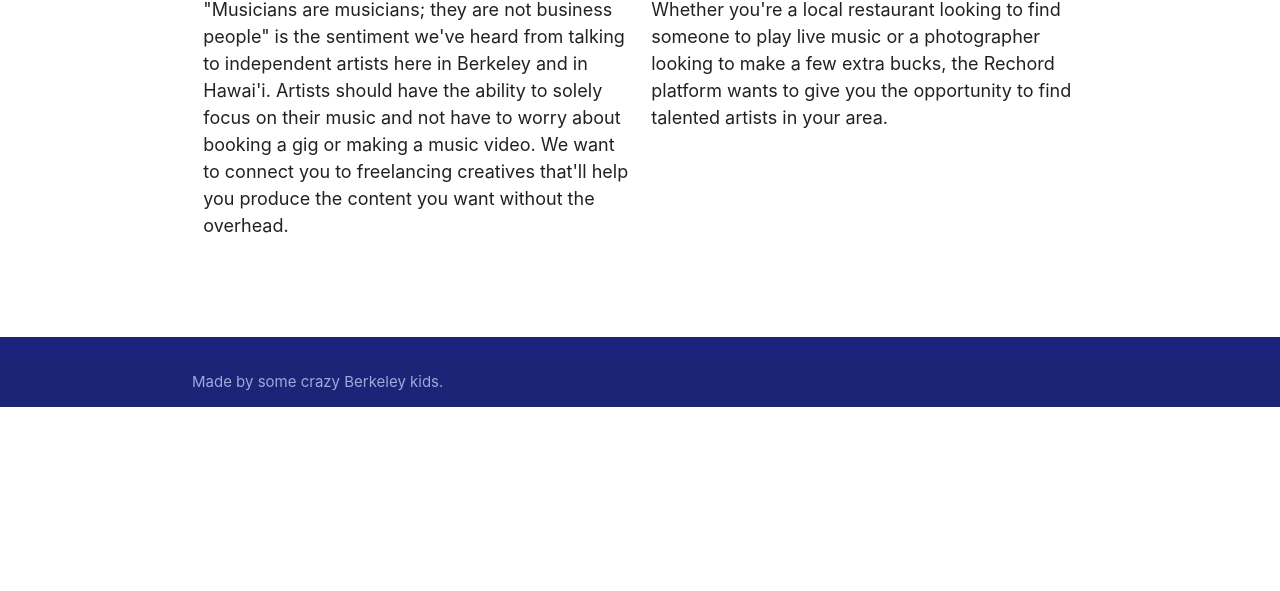
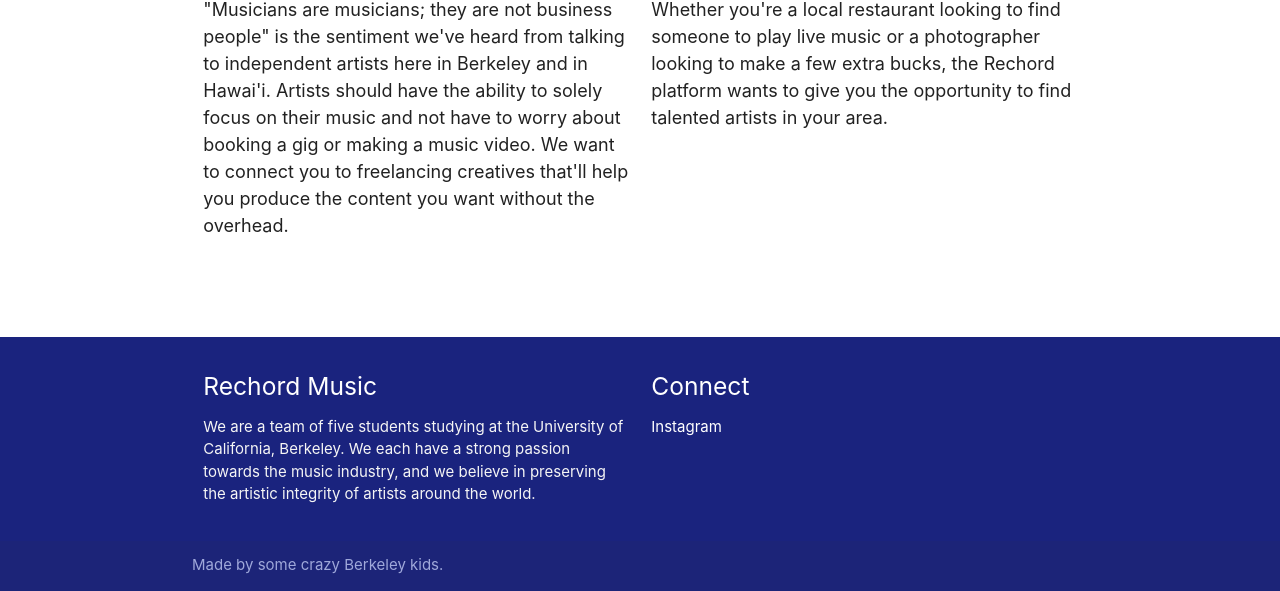
Before and after one commit to rechordmusic/rechordmusic, a plain HTML site: page index.html in a window 1280 px wide. Shown: the part 716-1307 px from the top of the page. Before the commit the page ends 1123 px from the top, so only its background shows below. Drawn offline with nearby package versions, Linux system fonts and the light colour scheme.

Commit message:
update index.html copy

```diff
--- a/index.html
+++ b/index.html
@@ -91,16 +91,14 @@
     <br><br>
   </div>
 
-
-
 	<footer class="page-footer indigo darken-4">
-<!--     <div class="container">
+    <div class="container">
       <div class="row">
         <div class="col l6 s12">
-          <h5 class="white-text">Company Bio</h5>
-          <p class="grey-text text-lighten-4">We are a team of college students working on this project like it's our full time job. Any amount would help support and continue development on this project and is greatly appreciated.</p>
+          <h5 class="white-text">Rechord Music</h5>
+          <p class="grey-text text-lighten-4">We are a team of five students studying at the University of California, Berkeley. We each have a strong passion towards the music industry, and we believe in preserving the artistic integrity of artists around the world.</p>
         </div>
-        <div class="col l3 s12">
+<!--         <div class="col l3 s12">
           <h5 class="white-text">Settings</h5>
           <ul>
             <li><a class="white-text" href="#!">Link 1</a></li>
@@ -108,18 +106,18 @@
             <li><a class="white-text" href="#!">Link 3</a></li>
             <li><a class="white-text" href="#!">Link 4</a></li>
           </ul>
-        </div>
+        </div> -->
         <div class="col l3 s12">
           <h5 class="white-text">Connect</h5>
           <ul>
-            <li><a class="white-text" href="#!">Link 1</a></li>
-            <li><a class="white-text" href="#!">Link 2</a></li>
+            <li><a class="white-text" href="#!">Instagram</a></li>
+<!--             <li><a class="white-text" href="#!">Link 2</a></li>
             <li><a class="white-text" href="#!">Link 3</a></li>
-            <li><a class="white-text" href="#!">Link 4</a></li>
+            <li><a class="white-text" href="#!">Link 4</a></li> -->
           </ul>
         </div>
       </div>
-    </div> -->
+    </div>
     <div class="footer-copyright">
       <div class="container indigo-text text-lighten-3">
       Made by some crazy Berkeley kids.
```
